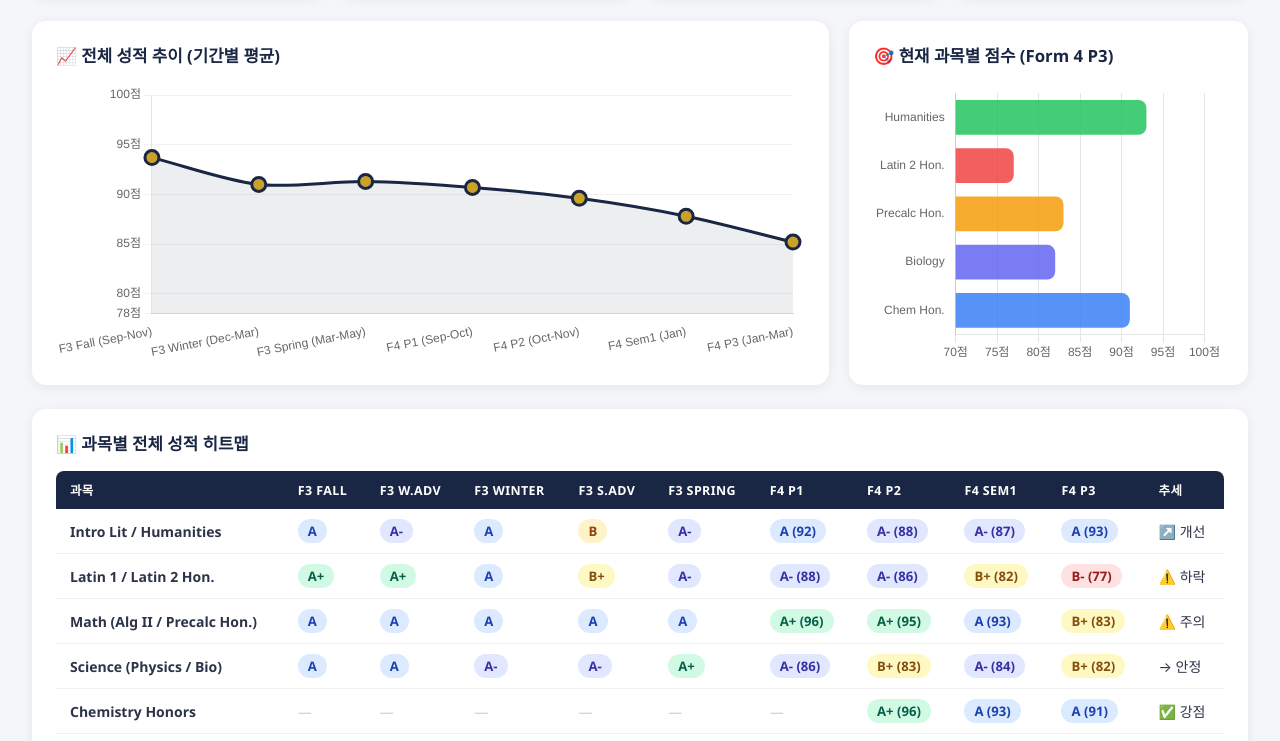
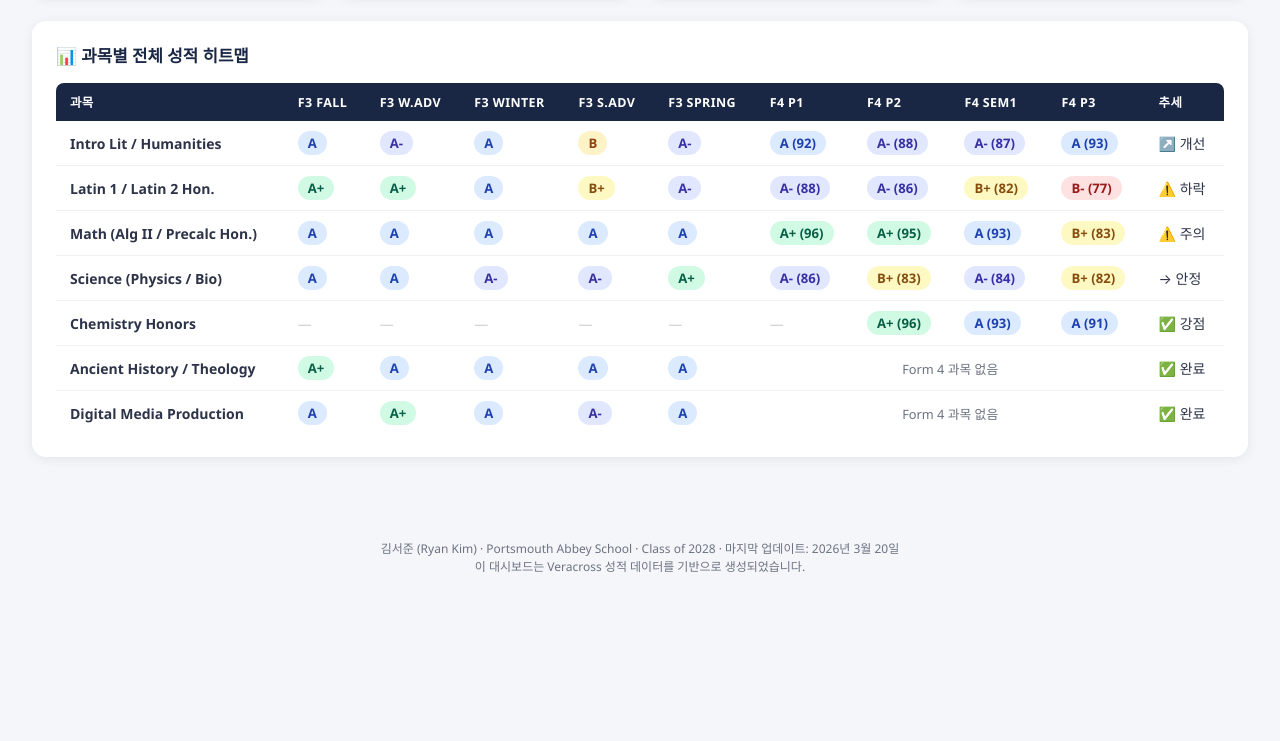
Before and after one commit to youjinhan-prog/ryan-dashboard, a plain HTML site: page index.html in a window 1280 px wide. Shown: the part 316-1057 px from the top of the page. After the commit the page ends 911 px from the top, so only its background shows below. Drawn offline with nearby package versions, Linux system fonts and the light colour scheme.

Commit message:
Add files via upload

```diff
--- a/index.html
+++ b/index.html
@@ -289,12 +289,8 @@
 
 <div class="tabs">
   <a class="tab active" href="javascript:void(0)" onclick="showTab('overview',this);return false;">📈 전체 개요</a>
-  <a class="tab" href="javascript:void(0)" onclick="showTab('form4',this);return false;">🎓 Form 4 (현재)</a>
-  <a class="tab" href="javascript:void(0)" onclick="showTab('form3',this);return false;">📚 Form 3 (이전)</a>
+  <a class="tab" href="javascript:void(0)" onclick="showTab('comments',this);return false;">💬 선생님 피드백</a>
   <a class="tab" href="javascript:void(0)" onclick="showTab('subjects',this);return false;">🔬 과목별 분석</a>
-  <a class="tab" href="javascript:void(0)" onclick="showTab('comments',this);return false;">💬 선생님 코멘트</a>
-  <a class="tab" href="javascript:void(0)" onclick="showTab('gpa',this);return false;">📊 GPA & 점수</a>
-  <a class="tab" href="javascript:void(0)" onclick="showTab('strategy',this);return false;">🎯 입시 전략</a>
 </div>
 
 <main>
@@ -322,21 +318,6 @@
       <div class="stat-label">최고 성적 과목 (현재)</div>
       <div class="stat-value">Chem</div>
       <div class="stat-sub">Chemistry Honors · 91/A</div>
-    </div>
-  </div>
-
-  <div class="chart-row">
-    <div class="card">
-      <h2>📈 전체 성적 추이 (기간별 평균)</h2>
-      <div class="chart-container">
-        <canvas id="trendChart"></canvas>
-      </div>
-    </div>
-    <div class="card">
-      <h2>🎯 현재 과목별 점수 (Form 4 P3)</h2>
-      <div class="chart-container">
-        <canvas id="currentChart"></canvas>
-      </div>
     </div>
   </div>
 
@@ -824,83 +805,7 @@
 <div id="comments" class="section">
 
   <div class="card">
-    <h2>💬 최근 선생님 코멘트 하이라이트 (Form 4)</h2>
-    <div style="display:flex; gap:16px; margin-bottom:20px; font-size:0.8rem;">
-      <span style="background:#fef08a; color:#713f12; padding:3px 10px; border-radius:20px; font-weight:600;">🟡 강점 / 긍정 평가</span>
-      <span style="background:#fecaca; color:#991b1b; padding:3px 10px; border-radius:20px; font-weight:600;">🔴 개선 필요 / 주의 사항</span>
-    </div>
-
-    <div style="margin-bottom:20px;">
-      <h3>Advisor Comment (Mr. Chenoweth) · P3</h3>
-      <div class="comment-box">
-        "Ryan, from day one, has been this type of student. He has had a plan put in place to ensure his success in all that he is required to do. <span class="hl hl-good">His motivation, diligence, perseverance, and desire to succeed</span> have all been instrumental in his success thus far. <span class="hl hl-good">He sets the bar extremely high</span> and works diligently to complete every task at hand. <span class="hl hl-good">He is an impressive young man.</span>"
-        <div class="comment-author">— Mr. Chenoweth, Advisor</div>
-      </div>
-    </div>
-
-    <div style="margin-bottom:20px;">
-      <h3>Humanities · Semester 1</h3>
-      <div class="comment-box">
-        "<span class="hl hl-good">Intelligent and invested</span>, Ryan is a pleasure to have in class. He offers <span class="hl hl-good">frequent and strong contributions to class conversations</span>, and he works diligently to understand the texts. Ryan is doing quite well in this challenging course, and he can achieve even greater success in the spring if he <span class="hl hl-warn">relies more on close reading than broad terms</span>."
-        <div class="comment-author">— Ms. Pietropaoli</div>
-      </div>
-      <div class="comment-box" style="margin-top:10px;">
-        "<span class="hl hl-good">Ryan is an excellent student whose strong analytical skills are on display with every assignment.</span> His attention to details was on full display during his Saint Paul and Augustine tests, as he <span class="hl hl-good">ranked at the top of the class on both assessments</span> — earning <span class="hl hl-good">one of the highest semester grades on my side</span>."
-        <div class="comment-author">— Mr. Daniel Caplin '10</div>
-      </div>
-    </div>
-
-    <div style="margin-bottom:20px;">
-      <h3>Precalculus Honors · Semester 1</h3>
-      <div class="comment-box">
-        "Ryan's response to the requirements of the class was <span class="hl hl-good">nothing less than a stellar performance</span>. He has proven that he is a <span class="hl hl-good">highly talented and gifted math student</span> — meticulous, diligent, and highly motivated. He consistently showed a high degree of accountability and is always eager to go up to the board to solve a problem. <span class="hl hl-good">His effort and consistent application were exceptional throughout the semester.</span>"
-        <div class="comment-author">— Mr. Chenoweth, Precalculus Honors</div>
-      </div>
-    </div>
-
-    <div style="margin-bottom:20px;">
-      <h3>Biology · Semester 1</h3>
-      <div class="comment-box">
-        "Ryan is a pleasure to teach — <span class="hl hl-good">intelligent, focused, and actively participating in class</span>. Although <span class="hl hl-warn">his quiz results have been inconsistent (80% average)</span>, he <span class="hl hl-good">demonstrated his full potential with an A on the challenging term exam</span>. With a <span class="hl hl-warn">more consistent approach to preparation</span>, Ryan has the opportunity to achieve stronger overall results next semester."
-        <div class="comment-author">— Mr. Dolan, Biology</div>
-      </div>
-    </div>
-
-    <div style="margin-bottom:20px;">
-      <h3>Chemistry Honors · Semester 1</h3>
-      <div class="comment-box">
-        "Ryan has been a wonderful addition to Chemistry Honors. <span class="hl hl-good">He has truly risen to the challenge.</span> On Test 3 he earned a <span class="hl hl-good">94</span>, and he most recently earned a <span class="hl hl-good">99 on his electron configuration and periodic trends test</span>. Ryan has fit seamlessly into the classroom community — his classmates genuinely enjoy his presence. <span class="hl hl-good">Keep up the outstanding work, Ryan.</span>"
-        <div class="comment-author">— Mrs. McCarthy, Chemistry Honors</div>
-      </div>
-    </div>
-
-    <div style="margin-bottom:20px;">
-      <h3>Latin 2 Honors · Semester 1</h3>
-      <div class="comment-box">
-        "<span class="hl hl-warn">Ryan faced several absences due to illness</span> this term, resulting in some make-up quizzes and missing assignments. He brings a <span class="hl hl-good">lighthearted presence to class</span> and is always willing to advocate on behalf of the group. I encourage him to <span class="hl hl-warn">come to conference time or ask questions aloud</span>, as doing so will help ensure he stays confident in his coursework. I'm sure with review, Ryan will continue to make strides as we move into the Spring term!"
-        <div class="comment-author">— Latin 2 Honors Teacher</div>
-      </div>
-    </div>
-
-    <div style="margin-bottom:20px;">
-      <h3>House Report (St. Leonard's) · P2</h3>
-      <div class="comment-box">
-        "He is <span class="hl hl-good">respectful, kind, and diligent throughout the house</span>. He's <span class="hl hl-good">doing very well academically, and I don't think that will stop any time soon</span>... He's a great member of the House, and we look forward to having him for the next couple of years."
-        <div class="comment-author">— Mr. McKay, Houseparent</div>
-      </div>
-    </div>
-
-    <div style="margin-bottom:20px;">
-      <h3>Wrestling Coach · P3</h3>
-      <div class="comment-box">
-        "For a guy who came in with almost no wrestling experience, <span class="hl hl-good">you accorded yourself better than most</span>... <span class="hl hl-good">your potential is through the roof</span>. Once you <span class="hl hl-warn">fully and unconditionally participate in all wrestling activities</span>, your growth will really accelerate in the sport."
-        <div class="comment-author">— Coach Mike McLarney</div>
-      </div>
-    </div>
-  </div>
-
-  <div class="card">
-    <h2>💬 Form 3 선생님 코멘트 하이라이트</h2>
+    <h2>💬 Form 3 선생님 피드백 하이라이트</h2>
 
     <div style="display:grid; grid-template-columns:1fr 1fr; gap:16px;">
       <div>
@@ -930,6 +835,82 @@
           "Even when Ryan is lamenting a challenging sentence or a difficult grammar concept, he always tends to do so with a <span class="hl hl-good">jovial attitude</span>, and he can usually put a smile on his face! I have enjoyed having this <span class="hl hl-good">positive attitude and resiliency</span> come forth in our tests."
           <div class="comment-author">— Dr. Harper '09</div>
         </div>
+      </div>
+    </div>
+  </div>
+
+  <div class="card">
+    <h2>💬 최근 선생님 피드백 하이라이트 (Form 4)</h2>
+    <div style="display:flex; gap:16px; margin-bottom:20px; font-size:0.8rem;">
+      <span style="background:#fef08a; color:#713f12; padding:3px 10px; border-radius:20px; font-weight:600;">🟡 강점 / 긍정 평가</span>
+      <span style="background:#fecaca; color:#991b1b; padding:3px 10px; border-radius:20px; font-weight:600;">🔴 개선 필요 / 주의 사항</span>
+    </div>
+
+    <div style="margin-bottom:20px;">
+      <h3>Advisor Comment (Mr. Chenoweth) · P3</h3>
+      <div class="comment-box">
+        "Ryan, from day one, has been this type of student. He has had a plan put in place to ensure his success in all that he is required to do. <span class="hl hl-good">His motivation, diligence, perseverance, and desire to succeed</span> have all been instrumental in his success thus far. <span class="hl hl-good">He sets the bar extremely high</span> and works diligently to complete every task at hand. <span class="hl hl-good">He is an impressive young man.</span>"
+        <div class="comment-author">— Mr. Chenoweth, Advisor</div>
+      </div>
+    </div>
+
+    <div style="margin-bottom:20px;">
+      <h3>Humanities · Semester 1</h3>
+      <div class="comment-box">
+        "<span class="hl hl-good">Intelligent and invested</span>, Ryan is a pleasure to have in class. He offers <span class="hl hl-good">frequent and strong contributions to class conversations</span>, and he works diligently to understand the texts. Ryan is doing quite well in this challenging course, and he can achieve even greater success in the spring if he <span class="hl hl-warn">relies more on close reading than broad terms</span>."
+        <div class="comment-author">— Ms. Pietropaoli</div>
+      </div>
+      <div class="comment-box" style="margin-top:10px;">
+        "<span class="hl hl-good">Ryan is an excellent student whose strong analytical skills are on display with every assignment.</span> His attention to details was on full display during his Saint Paul and Augustine tests, as he <span class="hl hl-good">ranked at the top of the class on both assessments</span> — earning <span class="hl hl-good">one of the highest semester grades on my side</span>."
+        <div class="comment-author">— Mr. Daniel Caplin '10</div>
+      </div>
+    </div>
+
+    <div style="margin-bottom:20px;">
+      <h3>Precalculus Honors · Semester 1</h3>
+      <div class="comment-box">
+        "Ryan's response to the requirements of the class was <span class="hl hl-good">nothing less than a stellar performance</span>. He has proven that he is a <span class="hl hl-good">highly talented and gifted math student</span> — meticulous, diligent, and highly motivated. He consistently showed a high degree of accountability and is always eager to go up to the board to solve a problem. <span class="hl hl-good">His effort and consistent application were exceptional throughout the semester.</span>"
+        <div class="comment-author">— Mr. Chenoweth, Precalculus Honors</div>
+      </div>
+    </div>
+
+    <div style="margin-bottom:20px;">
+      <h3>Biology · Semester 1</h3>
+      <div class="comment-box">
+        "Ryan is a pleasure to teach — <span class="hl hl-good">intelligent, focused, and actively participating in class</span>. Although <span class="hl hl-warn">his quiz results have been inconsistent (80% average)</span>, he <span class="hl hl-good">demonstrated his full potential with an A on the challenging term exam</span>. With a <span class="hl hl-warn">more consistent approach to preparation</span>, Ryan has the opportunity to achieve stronger overall results next semester."
+        <div class="comment-author">— Mr. Dolan, Biology</div>
+      </div>
+    </div>
+
+    <div style="margin-bottom:20px;">
+      <h3>Chemistry Honors · Semester 1</h3>
+      <div class="comment-box">
+        "Ryan has been a wonderful addition to Chemistry Honors. <span class="hl hl-good">He has truly risen to the challenge.</span> On Test 3 he earned a <span class="hl hl-good">94</span>, and he most recently earned a <span class="hl hl-good">99 on his electron configuration and periodic trends test</span>. Ryan has fit seamlessly into the classroom community — his classmates genuinely enjoy his presence. <span class="hl hl-good">Keep up the outstanding work, Ryan.</span>"
+        <div class="comment-author">— Mrs. McCarthy, Chemistry Honors</div>
+      </div>
+    </div>
+
+    <div style="margin-bottom:20px;">
+      <h3>Latin 2 Honors · Semester 1</h3>
+      <div class="comment-box">
+        "<span class="hl hl-warn">Ryan faced several absences due to illness</span> this term, resulting in some make-up quizzes and missing assignments. He brings a <span class="hl hl-good">lighthearted presence to class</span> and is always willing to advocate on behalf of the group. I encourage him to <span class="hl hl-warn">come to conference time or ask questions aloud</span>, as doing so will help ensure he stays confident in his coursework. I'm sure with review, Ryan will continue to make strides as we move into the Spring term!"
+        <div class="comment-author">— Latin 2 Honors Teacher</div>
+      </div>
+    </div>
+
+    <div style="margin-bottom:20px;">
+      <h3>House Report (St. Leonard's) · P2</h3>
+      <div class="comment-box">
+        "He is <span class="hl hl-good">respectful, kind, and diligent throughout the house</span>. He's <span class="hl hl-good">doing very well academically, and I don't think that will stop any time soon</span>... He's a great member of the House, and we look forward to having him for the next couple of years."
+        <div class="comment-author">— Mr. McKay, Houseparent</div>
+      </div>
+    </div>
+
+    <div style="margin-bottom:20px;">
+      <h3>Wrestling Coach · P3</h3>
+      <div class="comment-box">
+        "For a guy who came in with almost no wrestling experience, <span class="hl hl-good">you accorded yourself better than most</span>... <span class="hl hl-good">your potential is through the roof</span>. Once you <span class="hl hl-warn">fully and unconditionally participate in all wrestling activities</span>, your growth will really accelerate in the sport."
+        <div class="comment-author">— Coach Mike McLarney</div>
       </div>
     </div>
   </div>
@@ -1203,7 +1184,7 @@
       </div>
       <div class="risk-item risk-green">
         <div class="risk-icon">👨‍🏫</div>
-        <div><div class="risk-title">선생님 코멘트 매우 긍정적</div><div class="risk-desc">Advisor가 "impressive young man", Chemistry "Keep up outstanding work." 추천서 잠재력 高.</div></div>
+        <div><div class="risk-title">선생님 피드백 매우 긍정적</div><div class="risk-desc">Advisor가 "impressive young man", Chemistry "Keep up outstanding work." 추천서 잠재력 高.</div></div>
       </div>
     </div>
     <div class="card">
@@ -1377,69 +1358,6 @@ document.getElementById('overview').style.display = 'block';
 
 // Grade to numeric helper
 const G = { 'A+':97,'A':92,'A-':87,'B+':82,'B':79,'B-':76,'C+':73,'C':70 };
-
-// ---- 1. TREND CHART (Overview) ----
-new Chart(document.getElementById('trendChart'), {
-  type: 'line',
-  data: {
-    labels: ['F3 Fall\n(Sep-Nov)', 'F3 Winter\n(Dec-Mar)', 'F3 Spring\n(Mar-May)', 'F4 P1\n(Sep-Oct)', 'F4 P2\n(Oct-Nov)', 'F4 Sem1\n(Jan)', 'F4 P3\n(Jan-Mar)'],
-    datasets: [{
-      label: '학기 평균 점수',
-      data: [93.7, 91.0, 91.3, 90.7, 89.6, 87.8, 85.2],
-      borderColor: '#1a2744',
-      backgroundColor: 'rgba(26,39,68,0.08)',
-      borderWidth: 3,
-      pointBackgroundColor: '#c9a227',
-      pointRadius: 7,
-      pointHoverRadius: 9,
-      tension: 0.3,
-      fill: true,
-    }]
-  },
-  options: {
-    responsive: true, maintainAspectRatio: false,
-    plugins: {
-      legend: { display: false },
-      tooltip: {
-        callbacks: {
-          label: ctx => ` 평균: ${ctx.parsed.y.toFixed(1)}점`
-        }
-      }
-    },
-    scales: {
-      y: { min: 78, max: 100, ticks: { callback: v => v+'점' }, grid: { color:'rgba(0,0,0,0.05)' } },
-      x: { grid: { display: false } }
-    }
-  }
-});
-
-// ---- 2. CURRENT SUBJECTS BAR (Overview) ----
-new Chart(document.getElementById('currentChart'), {
-  type: 'bar',
-  data: {
-    labels: ['Humanities','Latin 2\nHon.','Precalc\nHon.','Biology','Chem\nHon.'],
-    datasets: [{
-      label: 'P3 점수',
-      data: [93, 77, 83, 82, 91],
-      backgroundColor: [
-        'rgba(34,197,94,0.85)',
-        'rgba(239,68,68,0.85)',
-        'rgba(245,158,11,0.85)',
-        'rgba(99,102,241,0.85)',
-        'rgba(59,130,246,0.85)',
-      ],
-      borderRadius: 8,
-    }]
-  },
-  options: {
-    responsive: true, maintainAspectRatio: false, indexAxis: 'y',
-    plugins: { legend: { display: false } },
-    scales: {
-      x: { min: 70, max: 100, ticks: { callback: v => v+'점' } },
-      y: { grid: { display: false } }
-    }
-  }
-});
 
 // ---- 3. FORM4 LINE CHART ----
 new Chart(document.getElementById('form4LineChart'), {
```
